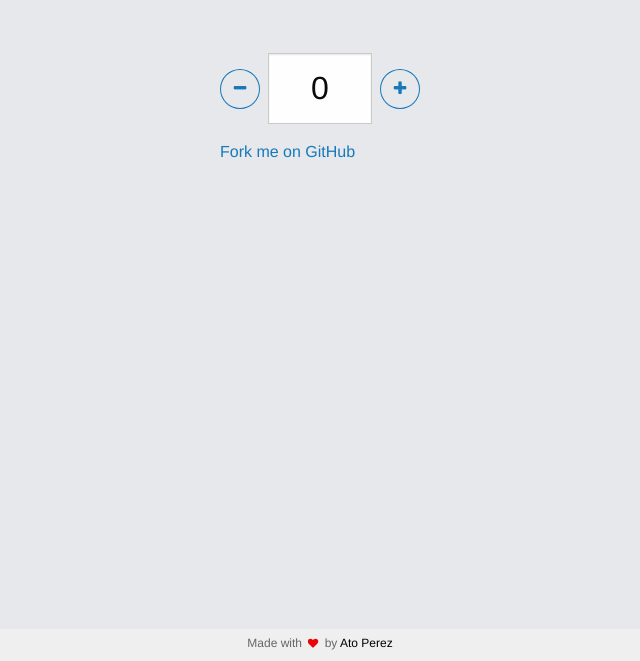
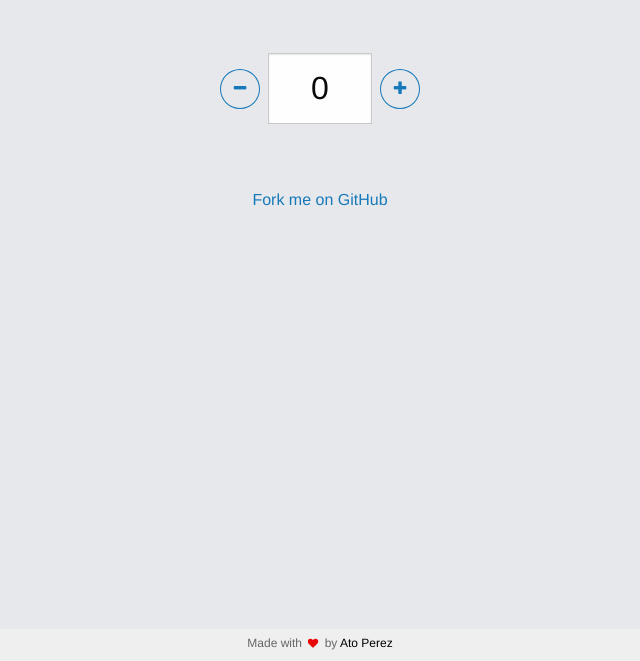
Before and after one commit to DARKATOV/html-css-counter, a plain HTML site: page index.html in a window 1280 px wide. Shown: the part 139-800 px from the top of the page, without its empty margins (320-960 px from the left). Drawn offline with Linux system fonts and the light colour scheme.

Commit message:
github pages added

```diff
--- a/index.html
+++ b/index.html
@@ -42,12 +42,15 @@
               </button>
             </div>
           </div>
-            <a
-            href="https://github.com/DARKATOV/html-css-counter"
-            title="Fork me on GitHub">Fork me on GitHub
-            </a>
         </div>
       </div>
+    </div>
+
+    <div class="row">&nbsp;</div>
+    <div class="row">&nbsp;</div>
+
+    <div style="text-align:center">
+          <a href="https://github.com/DARKATOV/html-css-counter">Fork me on GitHub</a>
     </div>
 
     <div class="footer">
```
Also changed, not shown: 1 other file.
